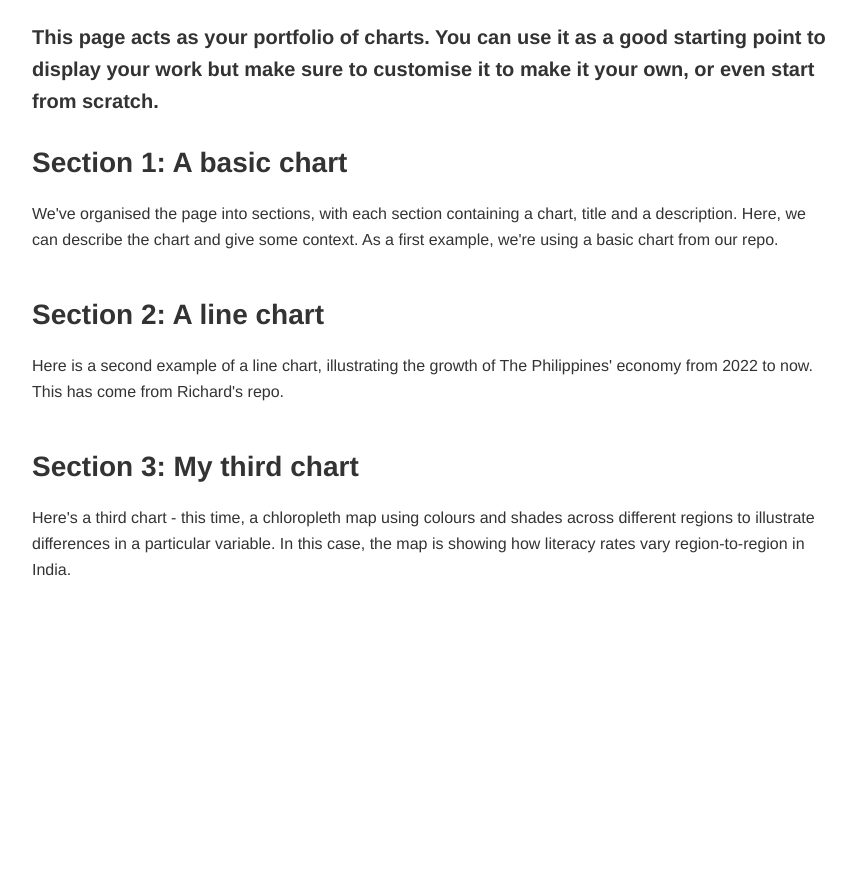
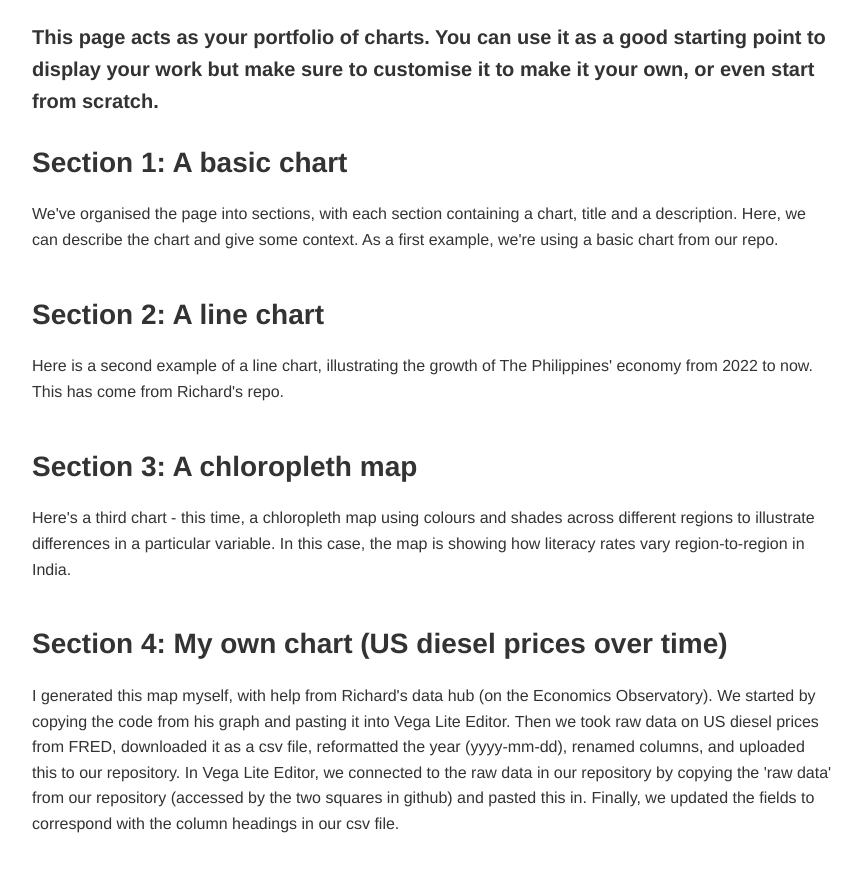
Before and after one commit to rachelweatherley/rachelweatherley.github.io, a plain HTML site: page Example3.html in a window 1280 px wide. Shown: the part 177-1048 px from the top of the page, without its empty margins (208-1070 px from the left). Before the commit the page ends 800 px from the top, so only its background shows below. Drawn offline with Linux system fonts and the light colour scheme; a script that the page names is missing.

Commit message:
Update Example3.html

```diff
--- a/Example3.html
+++ b/Example3.html
@@ -80,10 +80,23 @@
 
 <section>
         <div class="chart-description">
-            <h2>Section 3: My third chart</h2>
+            <h2>Section 3: A chloropleth map</h2>
             <p> <!-- This is a paragraph, it's the main way to display text on a web page -->
                 Here's a third chart - this time, a chloropleth map using colours and shades across different regions to illustrate differences in a particular variable.
                 In this case, the map is showing how literacy rates vary region-to-region in India.
+            </p>
+        </div>
+        <figure id="Location3"></figure> <!-- we give it an id so we can put a vega-lite graph here with VegaEmbed -->
+    </section>
+
+<section>
+        <div class="chart-description">
+            <h2>Section 4: My own chart (US diesel prices over time)</h2>
+            <p> <!-- This is a paragraph, it's the main way to display text on a web page -->
+                I generated this map myself, with help from Richard's data hub (on the Economics Observatory). We started by copying the code from his graph and pasting it into Vega Lite Editor.
+                Then we took raw data on US diesel prices from FRED, downloaded it as a csv file, reformatted the year (yyyy-mm-dd), renamed columns, and uploaded this to our repository.
+                In Vega Lite Editor, we connected to the raw data in our repository by copying the 'raw data' from our repository (accessed by the two squares in github) and pasted this in.
+                Finally, we updated the fields to correspond with the column headings in our csv file.
             </p>
         </div>
         <figure id="Location3"></figure> <!-- we give it an id so we can put a vega-lite graph here with VegaEmbed -->
@@ -110,6 +123,9 @@
         let figure_3_spec = "https://raw.githubusercontent.com/EconomicsObservatory/courses/main/4/s4_chart4.json";
         vegaEmbed('#Location3', figure_3_spec)
 
+        let figure_4_spec = "https://raw.githubusercontent.com/rachelweatherley/rachelweatherley.github.io/refs/heads/main/diesel%20chart.json";
+        vegaEmbed('#Location4', figure_4_spec)
+
         // Do you want to add more graphs?
         // try defining a new variable for figure_3_spec, adding VegaEmbed for Location3, and adding a new section in the HTML
         // e.g.
```
